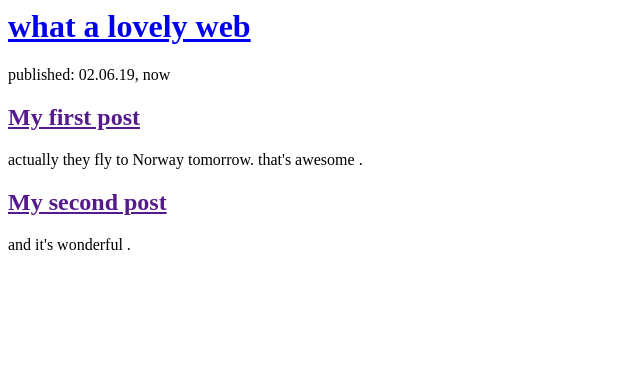
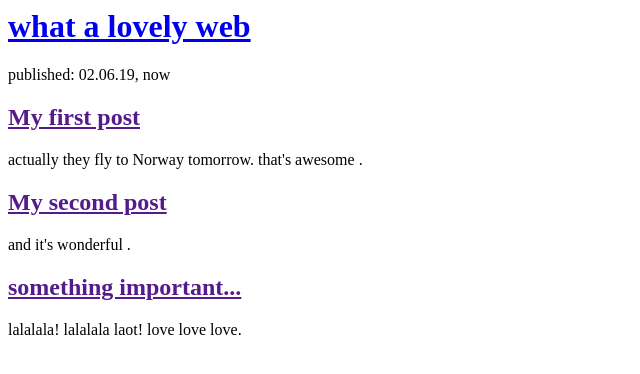
Before and after one commit to GabrielaAU/my-first-blog, a Django app: page / in a window 1280 px wide. Shown: the top 374 px of the page, without its empty margins (0-640 px from the left). Run offline with Django 3.2, Linux system fonts and the light colour scheme.

Commit message:
Changed the HTML for the site.

```diff
--- a/blog/templates/blog/post_list.html
+++ b/blog/templates/blog/post_list.html
@@ -16,6 +16,11 @@
         <div>
             <h2><a href="">My second post</a></h2>
             <p>and it's wonderful .</p>
+         <div>
+            <h2><a href="">something important...</a></h2>
+            <p>lalalala!
+                lalalala laot!
+                love love love.</p>
         </div>
     </body>
 </html>
```
